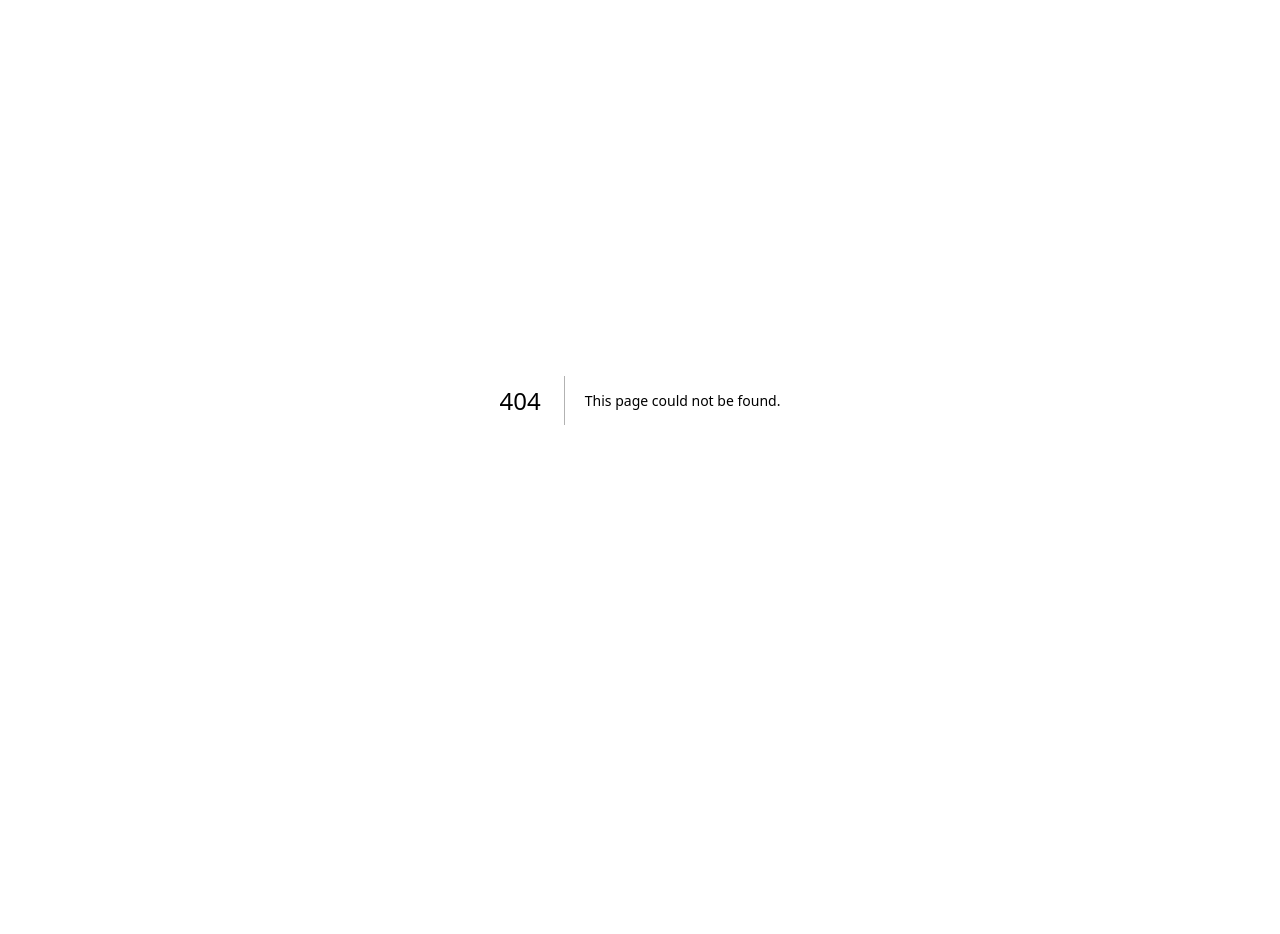
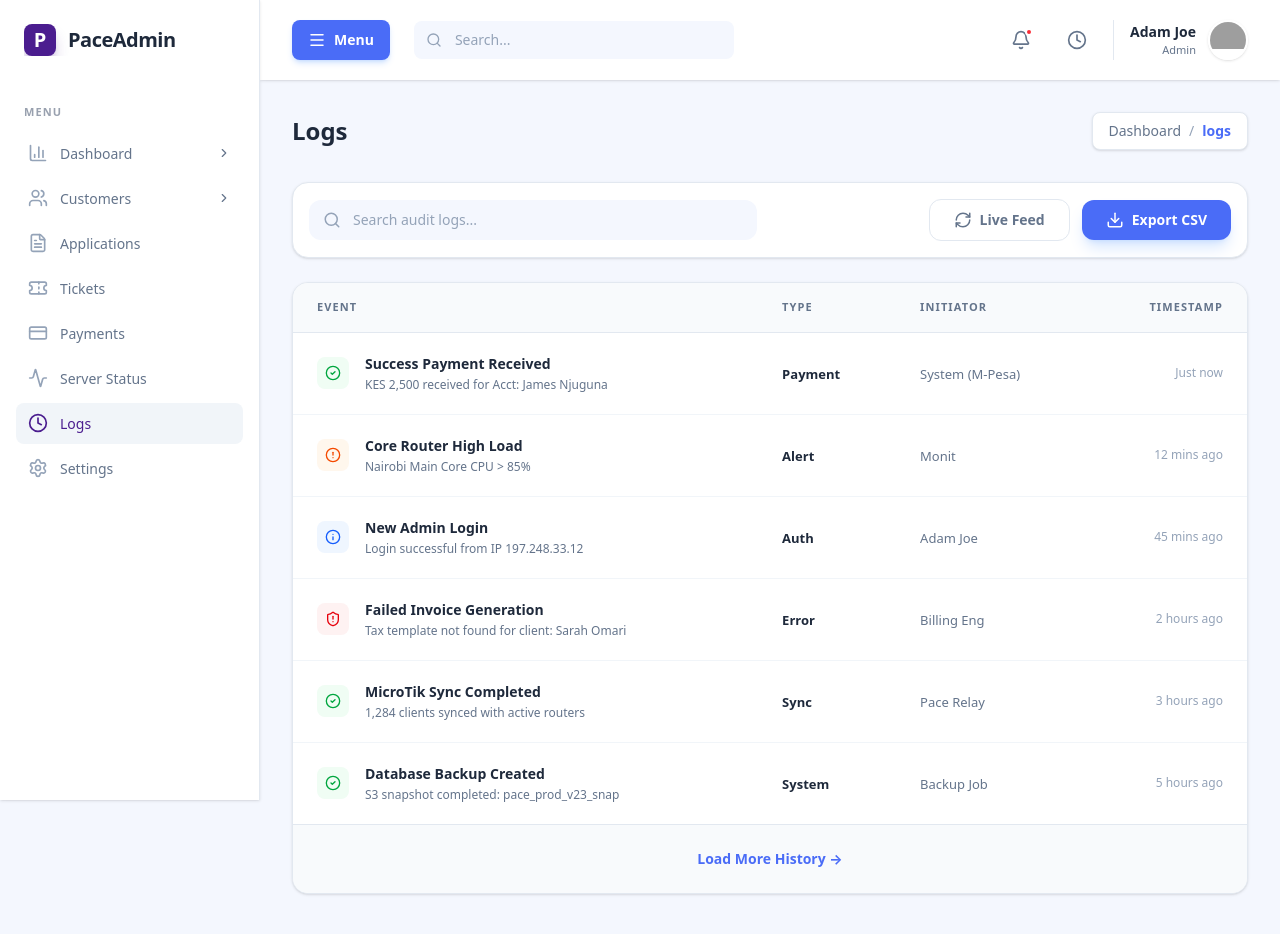
Before and after one commit to dennismutuku2005/pacewebsite, a Next.js app in the folder paceadmin/: page /dashboard/logs in a window 1280 px wide. Before the commit this address had no page. Shown: the top 934 px of the page. Before the commit the page ends 800 px from the top, so only its background shows below. Built offline with nearby package versions, Linux system fonts and the light colour scheme; grey boxes are pictures that could not be loaded.

Commit message:
Auto-update:

```diff
--- /dev/null
+++ b/paceadmin/src/app/dashboard/logs/page.js
@@ -0,0 +1,107 @@
+"use client"
+
+import React from 'react'
+import { motion } from 'framer-motion'
+import {
+    Clock, Filter, Search, Download,
+    AlertCircle, CheckCircle2, Info,
+    ShieldAlert, RefreshCw
+} from 'lucide-react'
+import { cn } from '@/lib/utils'
+
+export default function LogsPage() {
+    const logs = [
+        { id: 1, event: 'Success Payment Received', user: 'System (M-Pesa)', action: 'Payment', status: 'Success', time: 'Just now', details: 'KES 2,500 received for Acct: James Njuguna' },
+        { id: 2, event: 'Core Router High Load', user: 'Monit', action: 'Alert', status: 'Warning', time: '12 mins ago', details: 'Nairobi Main Core CPU > 85%' },
+        { id: 3, event: 'New Admin Login', user: 'Adam Joe', action: 'Auth', status: 'Info', time: '45 mins ago', details: 'Login successful from IP 197.248.33.12' },
+        { id: 4, event: 'Failed Invoice Generation', user: 'Billing Eng', action: 'Error', status: 'Error', time: '2 hours ago', details: 'Tax template not found for client: Sarah Omari' },
+        { id: 5, event: 'MicroTik Sync Completed', user: 'Pace Relay', action: 'Sync', status: 'Success', time: '3 hours ago', details: '1,284 clients synced with active routers' },
+        { id: 6, event: 'Database Backup Created', user: 'Backup Job', action: 'System', status: 'Success', time: '5 hours ago', details: 'S3 snapshot completed: pace_prod_v23_snap' },
+    ]
+
+    return (
+        <div className="space-y-6 pb-10">
+
+            {/* Search & Actions Bar */}
+            <div className="bg-white p-4 rounded-2xl border border-[#e2e8f0] shadow-sm flex flex-col md:flex-row items-center justify-between gap-4">
+                <div className="relative w-full md:max-w-md">
+                    <Search className="absolute left-3.5 top-1/2 -translate-y-1/2 text-[#94a3b8]" size={18} />
+                    <input
+                        type="text"
+                        placeholder="Search audit logs..."
+                        className="w-full pl-11 pr-4 py-2.5 rounded-xl bg-[#f4f7fe] border-none focus:ring-2 focus:ring-[#4a6cf7]/20 outline-none transition-all placeholder:text-[#94a3b8] text-sm font-medium"
+                    />
+                </div>
+                <div className="flex items-center gap-3 w-full md:w-auto">
+                    <button className="flex-1 md:flex-initial flex items-center justify-center gap-2 px-6 py-2.5 bg-white border border-[#e2e8f0] text-[#64748b] rounded-xl text-sm font-bold hover:bg-[#f8fafc] transition-all">
+                        <RefreshCw size={18} />
+                        Live Feed
+                    </button>
+                    <button className="flex-1 md:flex-initial flex items-center justify-center gap-2 px-6 py-2.5 bg-[#4a6cf7] text-white rounded-xl text-sm font-bold shadow-lg shadow-blue-500/20">
+                        <Download size={18} />
+                        Export CSV
+                    </button>
+                </div>
+            </div>
+
+            <div className="bg-white rounded-2xl border border-[#e2e8f0] shadow-sm overflow-hidden">
+                <div className="overflow-x-auto">
+                    <table className="w-full text-left font-sans">
+                        <thead>
+                            <tr className="bg-[#f8fafc] border-b border-[#e2e8f0]">
+                                <th className="px-6 py-4 text-[11px] font-black text-[#64748b] uppercase tracking-widest">Event</th>
+                                <th className="px-6 py-4 text-[11px] font-black text-[#64748b] uppercase tracking-widest">Type</th>
+                                <th className="px-6 py-4 text-[11px] font-black text-[#64748b] uppercase tracking-widest">Initiator</th>
+                                <th className="px-6 py-4 text-[11px] font-black text-[#64748b] uppercase tracking-widest text-right">Timestamp</th>
+                            </tr>
+                        </thead>
+                        <tbody className="divide-y divide-[#f1f5f9]">
+                            {logs.map((log, i) => (
+                                <motion.tr
+                                    key={log.id}
+                                    initial={{ opacity: 0 }}
+                                    animate={{ opacity: 1 }}
+                                    transition={{ delay: i * 0.05 }}
+                                    className="hover:bg-[#f8fafc] transition-colors group cursor-help"
+                                >
+                                    <td className="px-6 py-5">
+                                        <div className="flex items-start gap-4">
+                                            <div className={cn(
+                                                "mt-1 p-2 rounded-lg shrink-0",
+                                                log.status === 'Success' ? "bg-green-50 text-green-600" :
+                                                    log.status === 'Warning' ? "bg-orange-50 text-orange-600" :
+                                                        log.status === 'Error' ? "bg-red-50 text-red-600" :
+                                                            "bg-blue-50 text-blue-600"
+                                            )}>
+                                                {log.status === 'Success' ? <CheckCircle2 size={16} /> :
+                                                    log.status === 'Warning' ? <AlertCircle size={16} /> :
+                                                        log.status === 'Error' ? <ShieldAlert size={16} /> : <Info size={16} />}
+                                            </div>
+                                            <div>
+                                                <p className="text-[14px] font-bold text-[#1e293b]">{log.event}</p>
+                                                <p className="text-[12px] text-[#64748b] font-medium mt-0.5">{log.details}</p>
+                                            </div>
+                                        </div>
+                                    </td>
+                                    <td className="px-6 py-5">
+                                        <span className="text-[13px] font-bold text-[#1e293b]">{log.action}</span>
+                                    </td>
+                                    <td className="px-6 py-5">
+                                        <span className="text-[13px] font-medium text-[#64748b]">{log.user}</span>
+                                    </td>
+                                    <td className="px-6 py-5 text-right font-medium text-[12px] text-[#94a3b8]">
+                                        {log.time}
+                                    </td>
+                                </motion.tr>
+                            ))}
+                        </tbody>
+                    </table>
+                </div>
+                <div className="p-6 bg-[#f8fafc] border-t border-[#e2e8f0] flex items-center justify-center">
+                    <button className="text-sm font-bold text-[#4a6cf7] hover:underline">Load More History &rarr;</button>
+                </div>
+            </div>
+
+        </div>
+    )
+}
```
